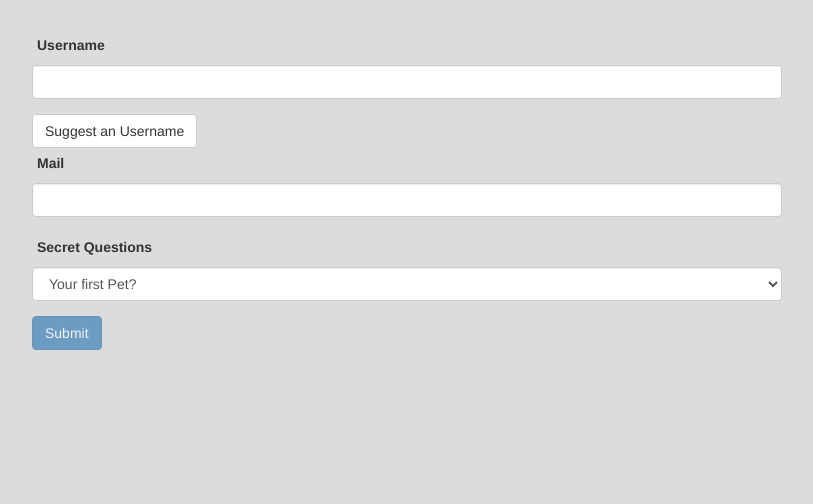
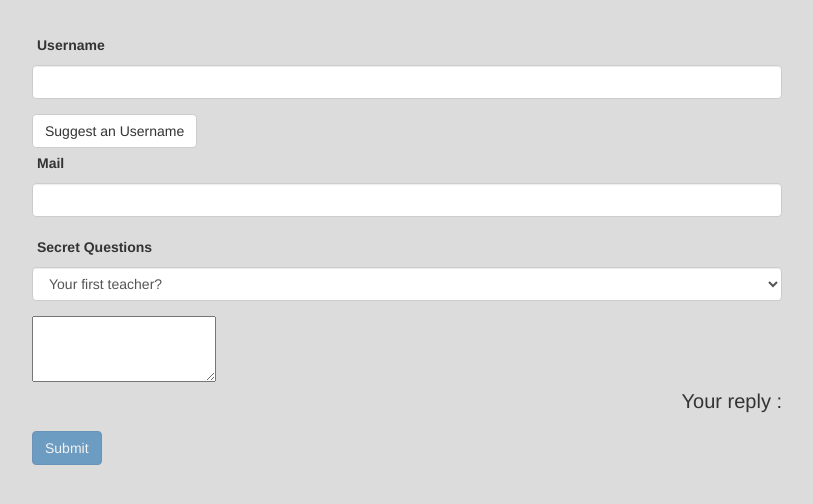
Before and after one commit to AlexandreDestoky/angular-learning, an Angular app: page / in a window 1280 px wide. Shown: the top 504 px of the page, without its empty margins (233-1046 px from the left). Built offline with nearby package versions, Linux system fonts and the light colour scheme.

Commit message:
196. TD: Using ngModel with Two-Way-Binding

```diff
--- a/src/app/app.component.html
+++ b/src/app/app.component.html
@@ -39,6 +39,10 @@
             <option value="teacher">Your first teacher?</option>
           </select>
         </div>
+        <div class="form-group">
+          <textarea name="questionAnswer" rows="3" ngModel #area></textarea>
+          <p>Your reply : {{area.value}}</p>
+        </div>
         <button class="btn btn-primary" type="submit" [disabled]="!formulaire.valid">Submit</button>
       </form>
     </div>
--- a/src/app/app.component.ts
+++ b/src/app/app.component.ts
@@ -7,18 +7,16 @@ import { NgForm } from '@angular/forms';
   styleUrls: ['./app.component.css'],
 })
 export class AppComponent implements OnInit {
-  @ViewChild("formulaire") ValeurForm;
+  @ViewChild('formulaire') ValeurForm: NgForm;
   constructor() {}
-  ngOnInit() {
-  }
+  ngOnInit() {}
   // suggestUserName() {
   //   const suggestedName = 'Superuser';
   // }
 
   affiche() {
-    console.log(this.ValeurForm.value)
-    console.log(this.ValeurForm)
+    console.log(this.ValeurForm.value);
+    console.log(this.ValeurForm);
   }
-  defaultQuestion = "pet";
-
+  defaultQuestion = 'teacher';
 }
```
